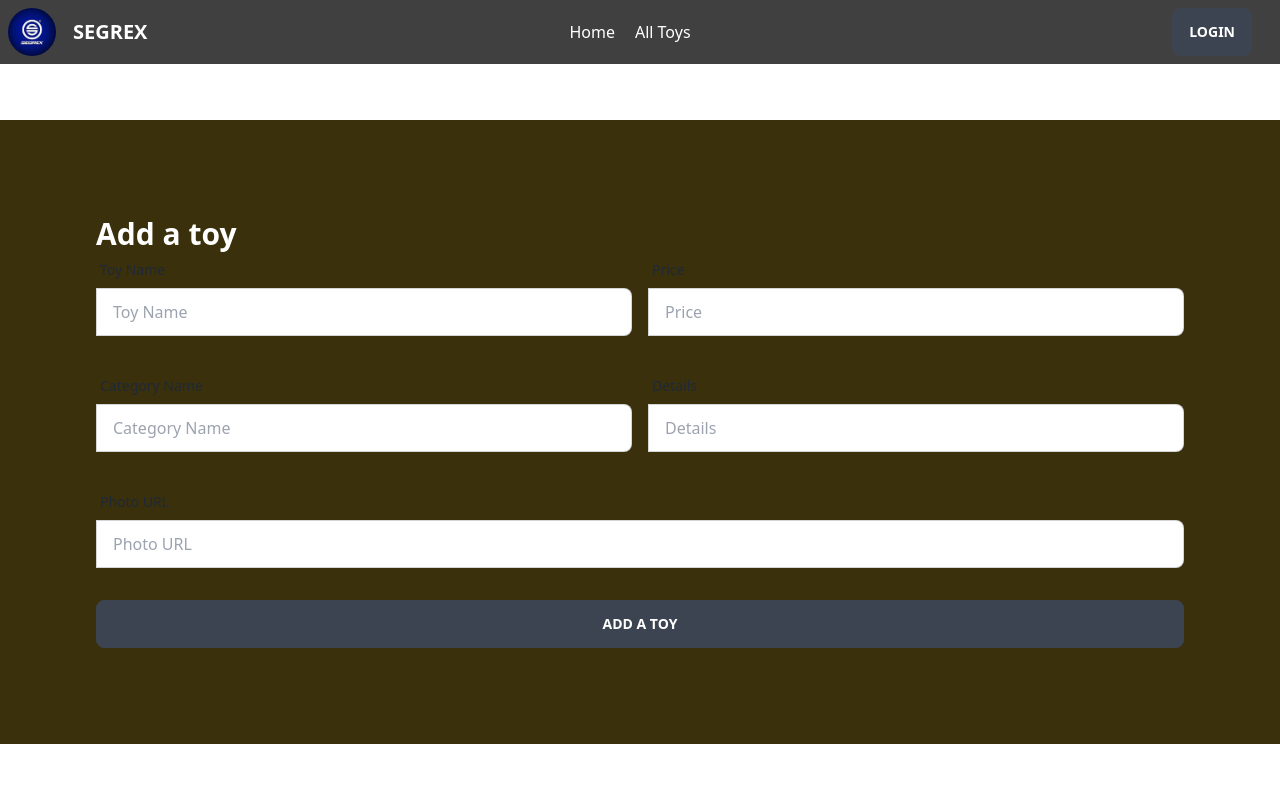
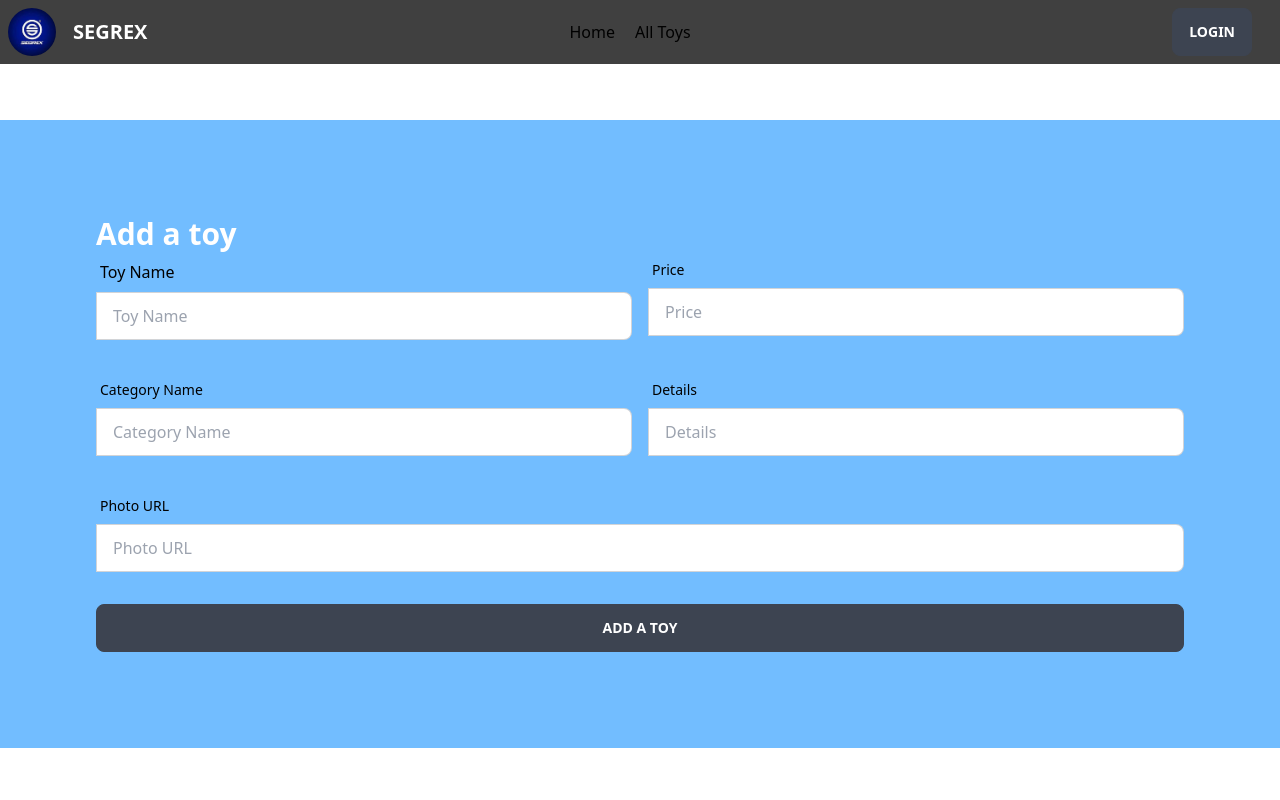
Before and after one commit to rashidulub/toy-market-clinet, a React (Vite) app: page /addtoy in a window 1280 px wide. Shown: the top 800 px of the page. Built offline with nearby package versions, Linux system fonts and the light colour scheme; no server answers.

Commit message:
changed text color and fixed issu

```diff
--- a/src/Pages/AddToy/AddToy.jsx
+++ b/src/Pages/AddToy/AddToy.jsx
@@ -44,7 +44,7 @@ const AddToy = () => {
     };
 
     return (
-        <div className="bg-[#3b300c] my-14 p-24">
+        <div className="bg-[#72bdff] my-14 p-24">
             <Helmet>
                 <title>SEGREX / Add-Toy</title>
             </Helmet>
@@ -54,7 +54,7 @@ const AddToy = () => {
                 <div className="md:flex mb-8">
                     <div className="form-control md:w-1/2">
                         <label className="label">
-                            <span className="label-text">Toy Name</span>
+                            <span className="label-tex text-black">Toy Name</span>
                         </label>
                         <label className="input-group">
                             <input type="text" name="name" placeholder="Toy Name" className="input input-bordered w-full" />
@@ -62,7 +62,7 @@ const AddToy = () => {
                     </div>
                     <div className="form-control md:w-1/2 ml-4">
                         <label className="label">
-                            <span className="label-text">Price</span>
+                            <span className="label-text text-black">Price</span>
                         </label>
                         <label className="input-group">
                             <input type="text" name="price" placeholder="Price" className="input input-bordered w-full" />
@@ -73,7 +73,7 @@ const AddToy = () => {
                 <div className="md:flex mb-8">
                     <div className="form-control md:w-1/2">
                         <label className="label">
-                            <span className="label-text">Category Name</span>
+                            <span className="label-text text-black">Category Name</span>
                         </label>
                         <label className="input-group">
                             <input type="text" name="category" placeholder="Category Name" className="input input-bordered w-full" />
@@ -81,7 +81,7 @@ const AddToy = () => {
                     </div>
                     <div className="form-control md:w-1/2 ml-4">
                         <label className="label">
-                            <span className="label-text">Details</span>
+                            <span className="label-text text-black">Details</span>
                         </label>
                         <label className="input-group">
                             <input type="text" name="details" placeholder="Details" className="input input-bordered w-full" />
@@ -94,7 +94,7 @@ const AddToy = () => {
                 <div className="mb-8">
                     <div className="form-control w-full">
                         <label className="label">
-                            <span className="label-text">Photo URL</span>
+                            <span className="label-text text-black">Photo URL</span>
                         </label>
                         <label className="input-group">
                             <input type="text" name="photo" placeholder="Photo URL" className="input input-bordered w-full" />
--- a/src/Pages/Details/Details.jsx
+++ b/src/Pages/Details/Details.jsx
@@ -11,11 +11,11 @@ const Details = () => {
             </Helmet>
         <figure><img src={image} alt="Shoes" /></figure>
         <div className="card-body">
-            <h2 className="card-title text-3xl text-white">Name: {name}</h2>
-            <p className="text-start text-2xl my-2 text-white">Price: $
+            <h2 className="card-title text-3xl text-black">Name: {name}</h2>
+            <p className="text-start text-2xl my-2 text-black">Price: $
              {price}</p>
-            <p className="text-start text-2xl my-2 text-white">category:  {category}</p>
-            <p className="text-start text-2xl my-2 text-white">  {details}</p>
+            <p className="text-start text-2xl my-2 text-black">category:  {category}</p>
+            <p className="text-start text-2xl my-2 text-black">  {details}</p>
 
 
 
--- a/src/Pages/LearnSec/LearnSec.jsx
+++ b/src/Pages/LearnSec/LearnSec.jsx
@@ -10,7 +10,7 @@ const LearnSec = () => {
   <div className="hero-content flex-col lg:flex-row-reverse  p-10 lg:px-20">
     <img  src={learn1} className="lg:max-w-sm  mr-16 lg:rounded-full shadow-2xl" />
     <div>
-      <h1 className="text-5xl font-bold  text-white">Lets Start!</h1>
+      <h1 className="text-5xl font-bold  text-yellow-500">Lets Start!</h1>
       <p className="py-6">Make your business shine online with a custom car website designed just for you by a professional designer. Need ideas? We’ve collected some amazing examples of car websites from our global community of designers. Get inspired and start planning the perfect car web design today.</p>
 
     </div>
--- a/src/Pages/Shared/Navbar/Navbar.jsx
+++ b/src/Pages/Shared/Navbar/Navbar.jsx
@@ -23,7 +23,7 @@ const Navbar = () => {
             <label tabIndex={0} className="btn btn-ghost lg:hidden">
               <svg xmlns="http://www.w3.org/2000/svg" className="h-5 w-5" fill="none" viewBox="0 0 24 24" stroke="currentColor"><path strokeLinecap="round" strokeLinejoin="round" strokeWidth="2" d="M4 6h16M4 12h8m-8 6h16" /></svg>
             </label>
-            <ul tabIndex={0} className="menu menu-compact dropdown-content mt-3 p-2 shadow bg-base-100 rounded-box w-52">
+            <ul tabIndex={0} className="menu menu-compact text-black dropdown-content mt-3 p-2 shadow bg-base-100 rounded-box w-52">
               <li><Link  to='/'>Home</Link></li>
               <li ><Link to='/alltoys'>All Toys</Link></li>
               <li ><Link to='/mytoy'>My Toys</Link></li>
@@ -34,8 +34,8 @@ const Navbar = () => {
           <img className="w-12 rounded-full mr-0" src={navlogo} alt="" />
           <a className="btn btn-ghost normal-case text-xl">SEGREX</a>
         </div>
-        <div className="navbar-center hidden lg:flex">
-          <ul className="menu menu-horizontal px-1">
+        <div className="navbar-center text-black hidden lg:flex">
+          <ul className="menu menu-horizontal text-black px-1">
             <Link className="mr-5" to='/'>Home</Link>
             <Link className="mr-5" to='/alltoys'>All Toys</Link>
 
--- a/src/Pages/TabCategory/TabCategory.jsx
+++ b/src/Pages/TabCategory/TabCategory.jsx
@@ -9,8 +9,8 @@ const TabCategory = ({item}) => {
         <div className="card card-compact w-96 bg-base-100 mb-10 shadow-xl">
         <figure><img src={image} alt="Shoes" /></figure>
         <div className="card-body">
-            <h2 className="card-title text-3xl text-white">Name: {name}</h2>
-            <p className="text-start text-2xl my-2 text-white">Price: $  {price}</p>
+            <h2 className="card-title text-3xl text-black">Name: {name}</h2>
+            <p className="text-start text-2xl my-2 text-black">Price: $  {price}</p>
             <Rating className="text-start text-2xl my-2"
                 placeholderRating={rating}
                 emptySymbol={<FaRegStar></FaRegStar>}
--- a/src/Pages/ToyCard/ToyCard.jsx
+++ b/src/Pages/ToyCard/ToyCard.jsx
@@ -66,16 +66,16 @@ const ToyCard = ({ toy ,toys, setToys}) => {
                                     </div>
                                 </div>
                                 <div>
-                                    <div className="font-bold items-start ms-0">Name : {name}</div>
+                                    <div className="font-bold text-black items-start ms-0">Name : {name}</div>
 
                                 </div>
                             </div>
                         </td>
-                        <td className="items-start">
+                        <td className="items-start text-black">
 
                             <h1>Category: {category}</h1>
                         </td>
-                        <td>     Price-${price}</td>
+                        <td className="text-black">     Price-${price}</td>
                         <th>
                         <Link to={`/updatetoy/${_id}`}
                 ><button className="btn btn-primary">Update</button></Link>
```
Also changed, not shown: src/Pages/UpdateToy/UpdateToy.jsx (+6 -6 lines).
